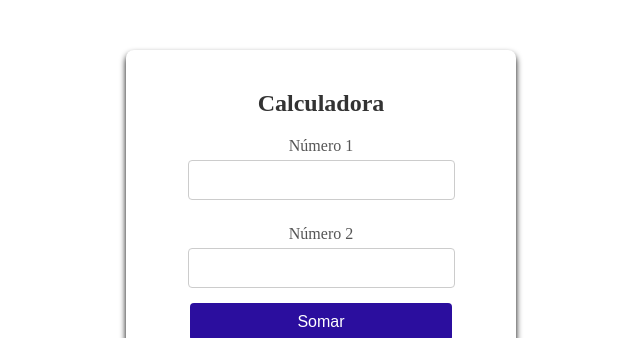
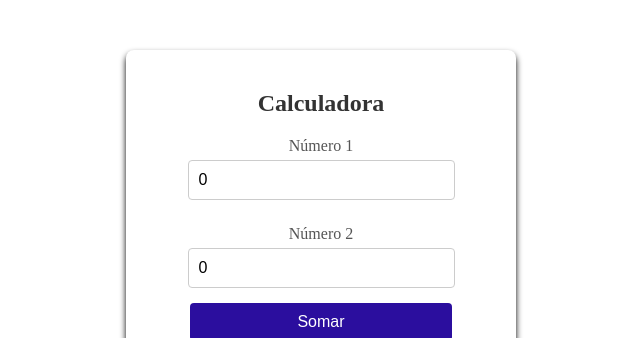
Before and after one commit to andre-chagas/Angular_Udemy, an Angular app in the folder Conceitos_basicos/: page / in a window 1280 px wide. Shown: the top 338 px of the page, without its empty margins (319-959 px from the left). Built offline with nearby package versions, Linux system fonts and the light colour scheme.

Commit message:
fix: Capturando valores de formulário

```diff
--- a/Conceitos_basicos/src/app/calculadora/calculadora.component.html
+++ b/Conceitos_basicos/src/app/calculadora/calculadora.component.html
@@ -1,12 +1,12 @@
 <div class="container">
   <div class="form-box">
-    <form>
+    <form #frm="ngForm">
         <h2>Calculadora</h2>
         <label for="numero1">Número 1</label>
-        <input type="number" name="numero1"  id="numero1" />
+        <input type="number" name="numero1"  id="numero1" [(ngModel)]="numero1" />
 
         <label for="numero2">Número 2</label>
-        <input type="number" name="numero2"  id="numero2" />
+        <input type="number" name="numero2"  id="numero2" [(ngModel)]="numero2" />
 
         <button type="button" (click)="calcularResultado()" >Somar</button>
     </form>
--- a/Conceitos_basicos/src/app/calculadora/calculadora.component.ts
+++ b/Conceitos_basicos/src/app/calculadora/calculadora.component.ts
@@ -1,8 +1,9 @@
 import { Component } from '@angular/core';
+import { FormsModule } from '@angular/forms';
 
 @Component({
   selector: 'app-calculadora',
-  imports: [],
+  imports: [ FormsModule ],
   templateUrl: './calculadora.component.html',
   styleUrl: './calculadora.component.scss'
 })
```
